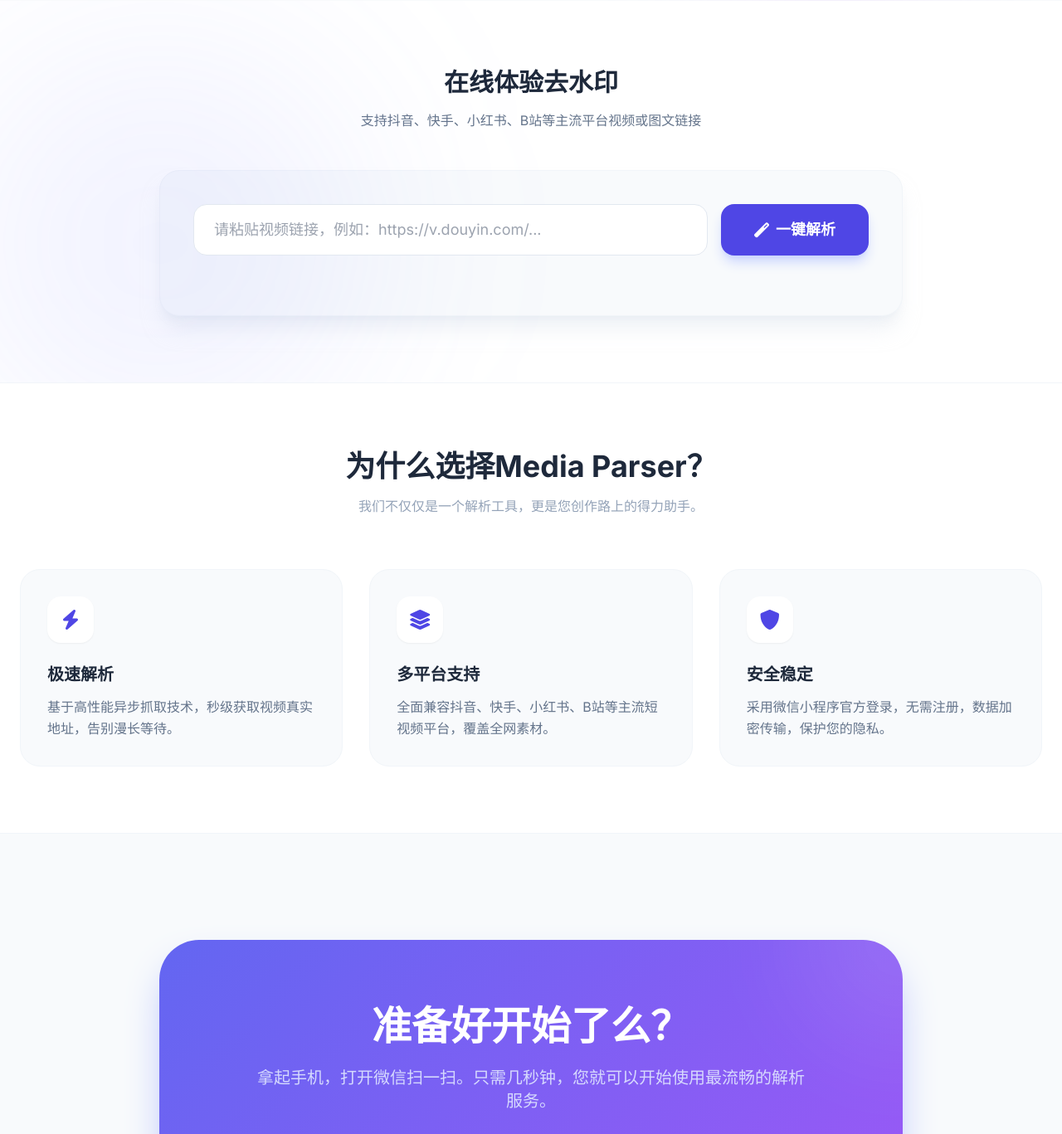
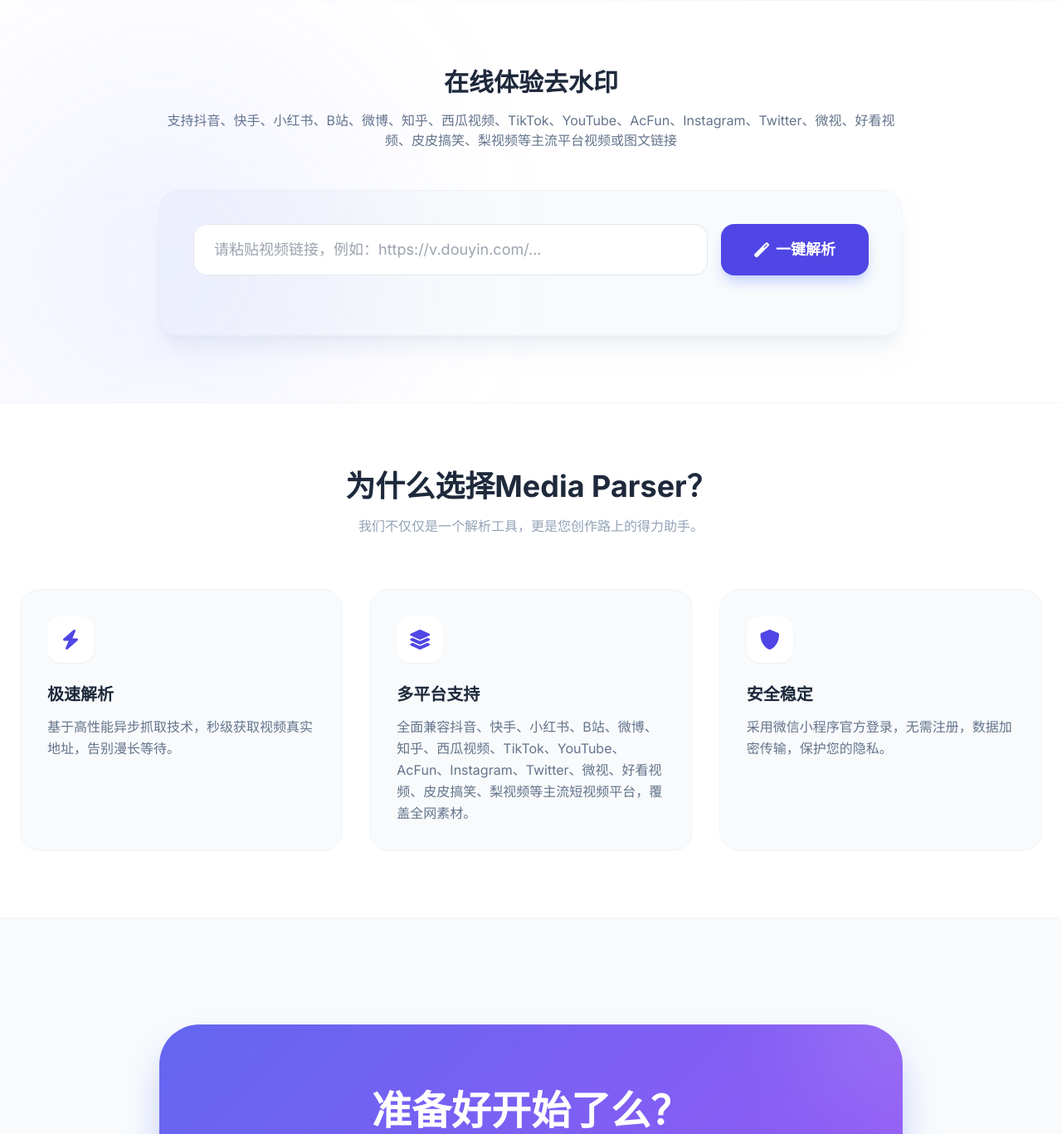
Before and after one commit to ucmao/media-parser, a Flask app: page / in a window 1280 px wide. Shown: the part 787-2154 px from the top of the page at 83% size. Run offline with Flask 3, Linux system fonts and the light colour scheme; some libraries are stand-ins or nearby versions.

Commit message:
调整展示图片

```diff
--- a/templates/landing.html
+++ b/templates/landing.html
@@ -131,7 +131,7 @@
         <div class="max-w-4xl mx-auto">
             <div class="text-center mb-12">
                 <h2 class="text-3xl font-black text-slate-800 mb-4">在线体验去水印</h2>
-                <p class="text-slate-500">支持抖音、快手、小红书、B站等主流平台视频或图文链接</p>
+                <p class="text-slate-500">支持抖音、快手、小红书、B站、微博、知乎、西瓜视频、TikTok、YouTube、AcFun、Instagram、Twitter、微视、好看视频、皮皮搞笑、梨视频等主流平台视频或图文链接</p>
             </div>
 
             <div
@@ -268,7 +268,7 @@
                         <i class="fas fa-layer-group"></i>
                     </div>
                     <h3 class="text-xl font-bold text-slate-800 mb-3">多平台支持</h3>
-                    <p class="text-slate-500 leading-relaxed">全面兼容抖音、快手、小红书、B站等主流短视频平台，覆盖全网素材。</p>
+                    <p class="text-slate-500 leading-relaxed">全面兼容抖音、快手、小红书、B站、微博、知乎、西瓜视频、TikTok、YouTube、AcFun、Instagram、Twitter、微视、好看视频、皮皮搞笑、梨视频等主流短视频平台，覆盖全网素材。</p>
                 </div>
                 <div
                     class="p-8 bg-slate-50 rounded-3xl border border-slate-100 hover:border-indigo-200 transition-all group">
```
Also changed, not shown: README.md, static/images/Interface.png.
